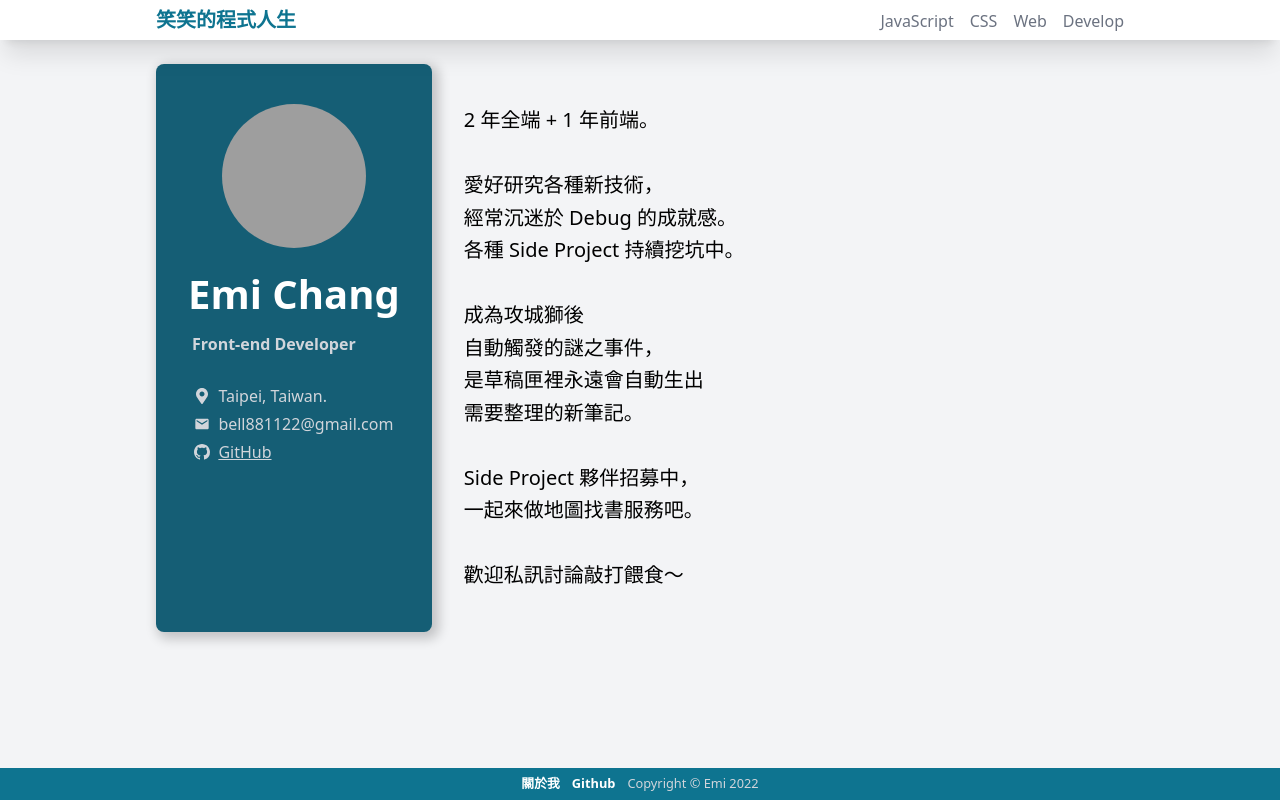
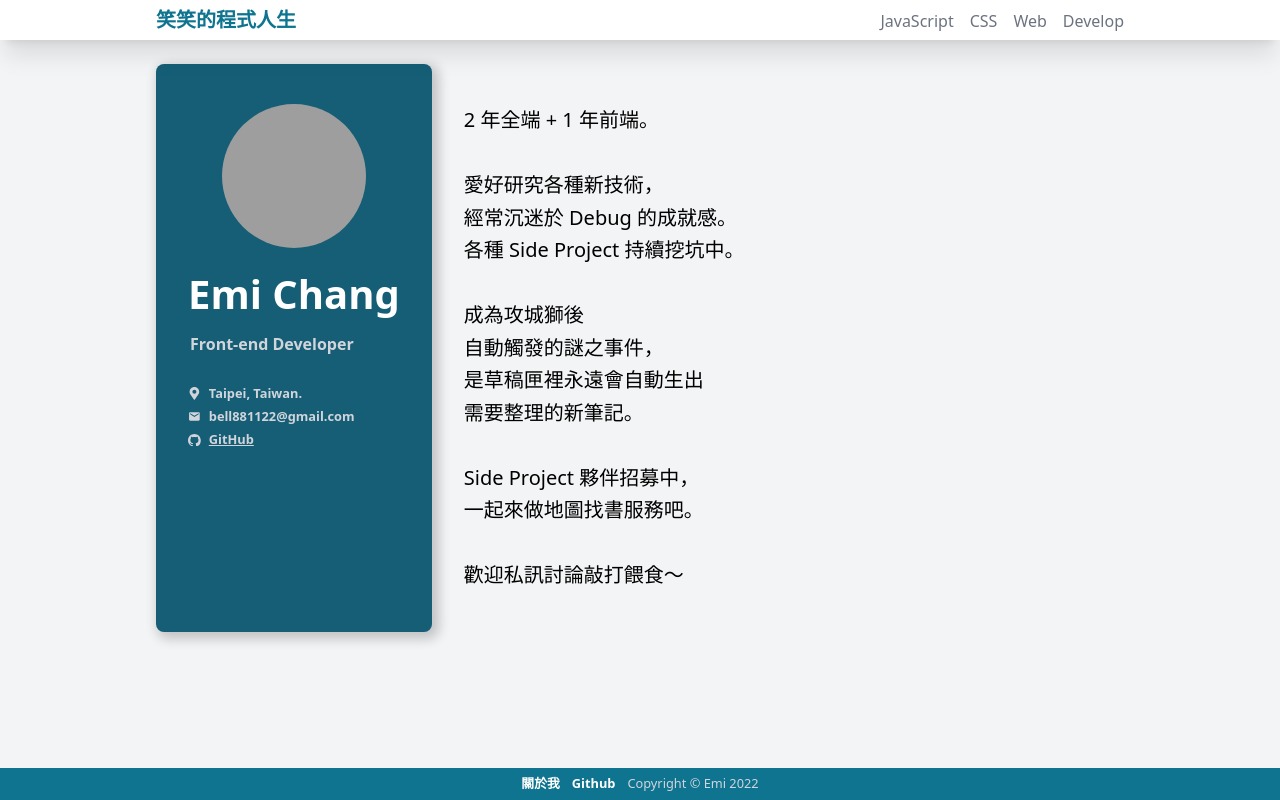
Before and after one commit to bell881122/markdown-blog, a Next.js app: page /about-me in a window 1280 px wide. Built offline with nearby package versions, Linux system fonts and the light colour scheme; grey boxes are pictures that could not be loaded.

Commit message:
fix: about-me 頁面調整樣式-2

```diff
--- a/pages/about-me/index.tsx
+++ b/pages/about-me/index.tsx
@@ -16,23 +16,25 @@ const Index: NextPage = () => {
         </div>
         <div className='flex flex-col mt-4 font-bold'>
           <h1 className="mt-auto text-[40px] text-white">Emi Chang</h1>
-          <p className="mt-2 ml-1">Front-end Developer</p>
-        </div>
+          <p className="mt-2 ml-[2px]">Front-end Developer</p>
           <div className="mt-6">
             <div className="flex my-1">
-            <p className="my-auto mr-2"><FaMapMarkerAlt /></p>
-            <p>Taipei, Taiwan.</p>
+              <small className="my-auto mr-2"><FaMapMarkerAlt /></small>
+              <small>Taipei, Taiwan.</small>
             </div>
             <div className="flex my-1">
-            <p className="my-auto mr-2"><MdMail /></p>
-            <p>bell881122@gmail.com</p>
+              <small className="my-auto mr-2"><MdMail /></small>
+              <small>bell881122@gmail.com</small>
             </div>
             <div className="flex my-1">
-            <p className="my-auto mr-2"><BsGithub /></p>
+              <small className="my-auto mr-2"><BsGithub /></small>
+              <small>
                 <Link
                   txt="GitHub"
                   url="https://github.com/bell881122"
                 />
+              </small>
+            </div>
           </div>
         </div>
       </div>
```
Lines whose indentation alone changed are shown as unchanged.
